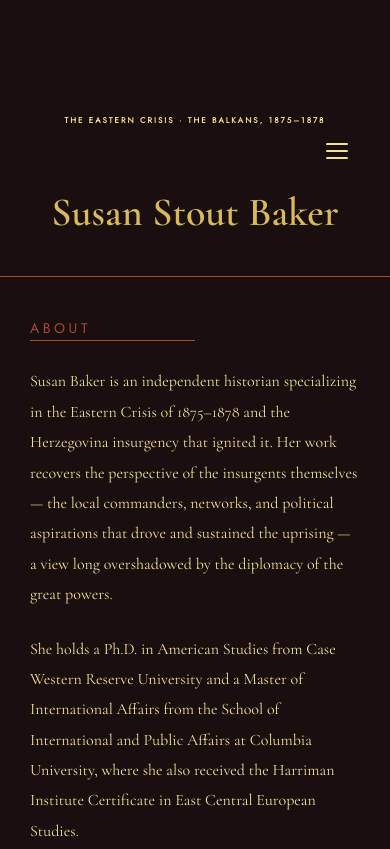
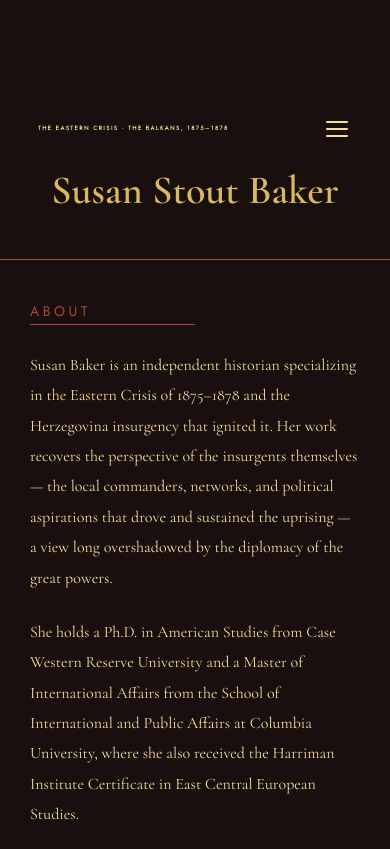
Before and after one commit to wolfworklabs/susan-stout-baker, a plain HTML site: page index.html in a window 390 px wide. Shown: the top 849 px of the page. Drawn offline with nearby package versions, Linux system fonts and the light colour scheme.

Commit message:
responsive mobile styles

```diff
--- a/style.css
+++ b/style.css
@@ -405,7 +405,7 @@ footer {
   }
 
   .nav-title {
-    font-size: 8px;
+    font-size: clamp(5px, 1.5vw, 8px);
     letter-spacing: 0.25em;
     text-transform: uppercase;
     margin: 0;
@@ -413,6 +413,7 @@ footer {
     flex: 1;
     order: 1;
     padding-top: 0;
+    white-space: nowrap;
   }
 
   .nav-container {
@@ -519,20 +520,6 @@ footer {
     background: rgba(26, 15, 15, 0.95);
   }
 
-  .nav-container {
-    flex-direction: column;
-    align-items: center;
-    gap: 8px;
-    padding: 14px 18px;
-  }
-
-  .nav-links {
-    display: flex;
-    flex-wrap: wrap;
-    justify-content: center;
-    gap: 12px;
-  }
-
   .hero-text {
     position: static;
     transform: none;
```
